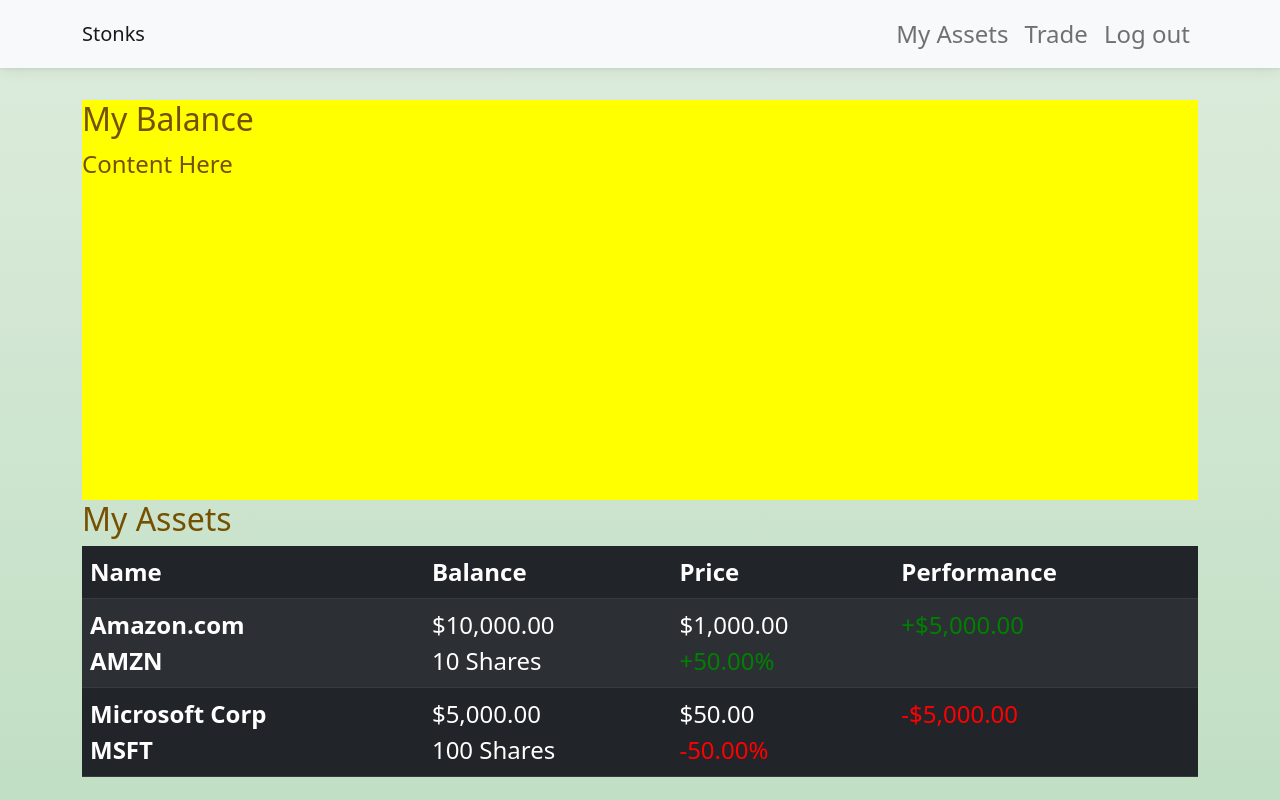
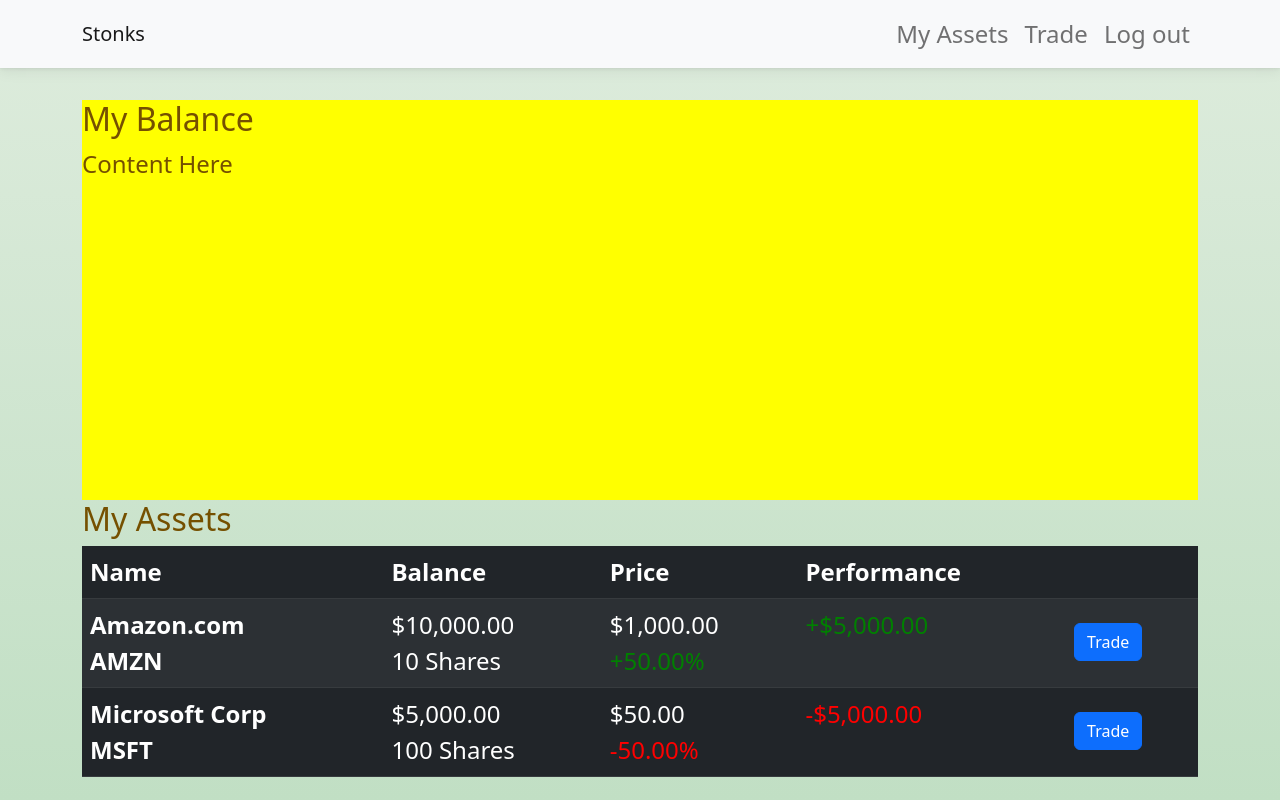
Before and after one commit to VirtualVasquez/Fantasy-Trading, a React (Create React App) app in the folder client/: page /home in a window 1280 px wide. Built offline with nearby package versions, Linux system fonts and the light colour scheme.

Commit message:
made HoldingsTable it's own component. Added trade button for each row in the table

```diff
--- a/client/src/modules/HomePage/HoldingsTable.js
+++ b/client/src/modules/HomePage/HoldingsTable/index.js
@@ -13,10 +13,11 @@ const HoldingsTable = props => {
                         {/* percentage is value per share invested, divided by current price (~sorta) */}
                     <th scope="col">Performance</th>
                         {/* Performance is net difference between dollars spent and dollars earned/lost */}
+                    <th scope="col"></th>
                     </tr>
                 </thead>
                 <tbody>
-                    <tr>
+                    <tr className="stock-row">
                         <th scope="row" className="name-and-symbol">
                             <p>Amazon.com</p>
                             <p>AMZN</p>
@@ -31,6 +32,9 @@ const HoldingsTable = props => {
                         </td>
                         <td className="performance-value positive">
                             +$5,000.00
+                        </td>
+                        <td className="trade-cell">
+                            <button className="btn btn-primary">Trade</button>
                         </td>
                     </tr>
                     <tr>
@@ -49,6 +53,9 @@ const HoldingsTable = props => {
                         <td className="performance-value negative">
                             -$5,000.00
                         </td>
+                        <td className="trade-cell">
+                            <button className="btn btn-primary">Trade</button>
+                        </td>
                     </tr>
                 </tbody>
 
--- a/client/src/modules/HomePage/homePage.scss
+++ b/client/src/modules/HomePage/homePage.scss
@@ -21,6 +21,13 @@
                         transition: 0.2s opacity;
                         opacity: 0.8;
                     }
+                    .trade-cell{
+                        button{
+                            margin-top: 1rem;
+                        }
+
+                    }
+
                 }
             }
 
--- a/client/src/modules/HomePage/index.js
+++ b/client/src/modules/HomePage/index.js
@@ -1,7 +1,7 @@
 import React, {useEffect, useState } from 'react';
 import './HomePage.scss';
 import BalanceSummary from './BalanceSummary.js';
-import HoldingsTable from './HoldingsTable.js';
+import HoldingsTable from './HoldingsTable/index.js';
 
 const HomePage = props => {
     return (
--- a/client/src/modules/common/Navbar/index.js
+++ b/client/src/modules/common/Navbar/index.js
@@ -19,7 +19,6 @@ const Navbar = props => {
 
     //Needed logic
         //logout user
-
     const logoutUser = props =>{
 
     }
```
Also changed, not shown: client/src/modules/HomePage/HoldingsTable/HoldingsRow.js (added).
